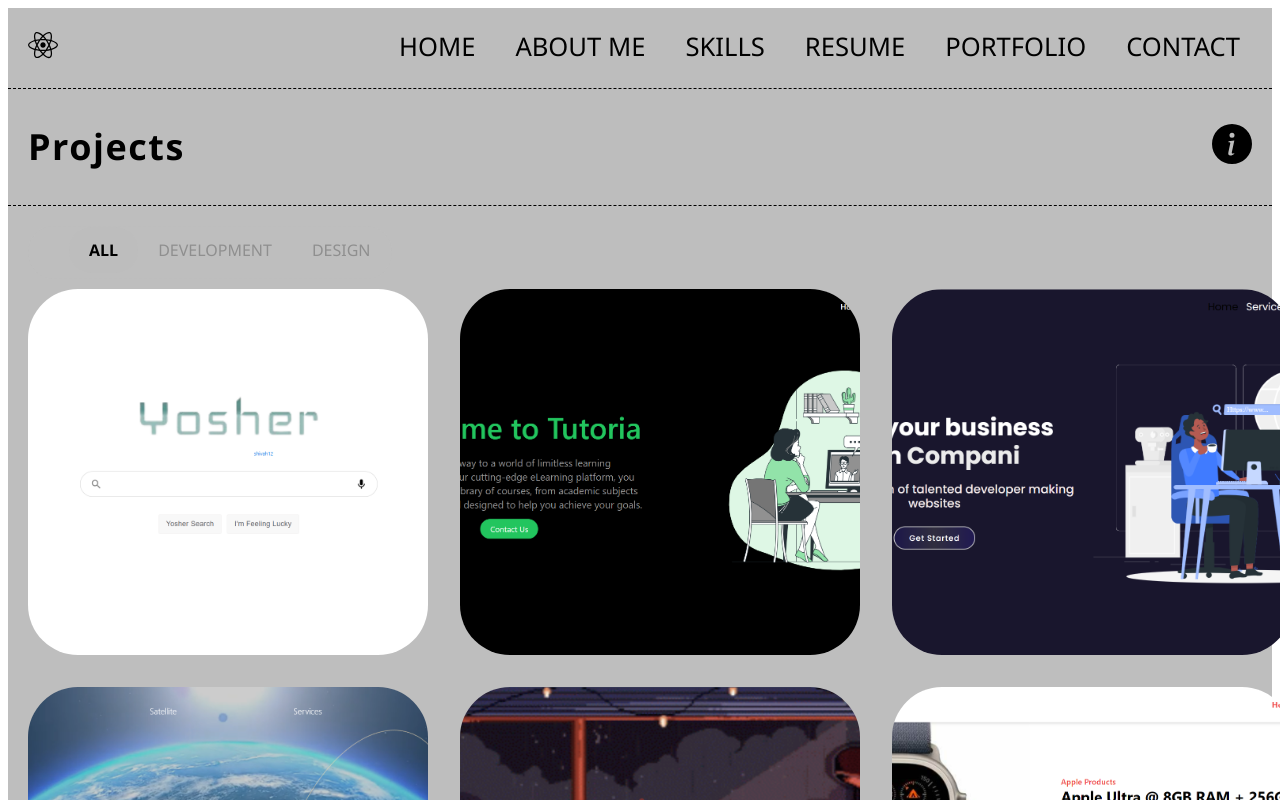
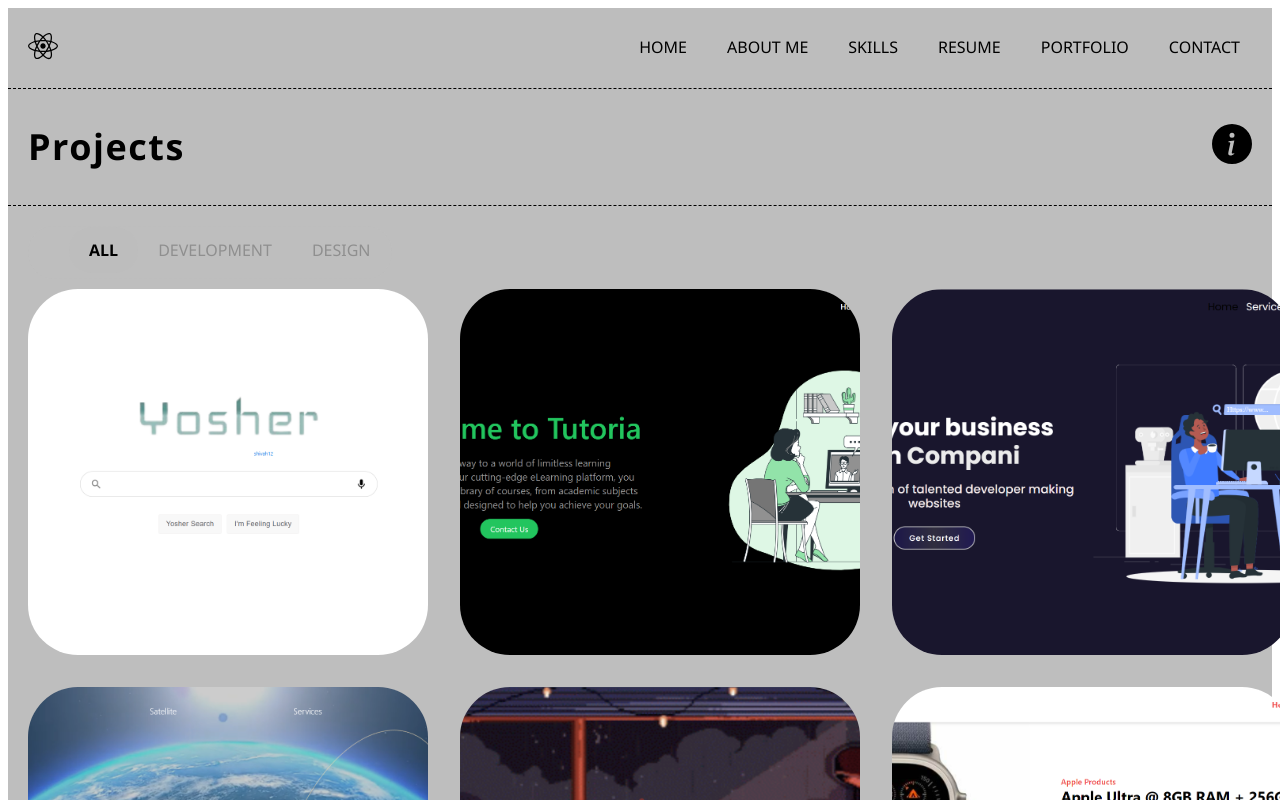
Before and after one commit to shivah12/myportfolio, a React (Create React App) app: page /portfolio in a window 1280 px wide. Shown: the top 800 px of the page. Built offline with nearby package versions, Linux system fonts and the light colour scheme.

Commit message:
Update styles.scss

```diff
--- a/src/components/navBar/styles.scss
+++ b/src/components/navBar/styles.scss
@@ -1,35 +1,41 @@
-.navbar{
+.navbar {
   background-color: #bdbdbd;
   height: 80px;
   display: flex;
   justify-content: center;
   align-items: center;
-    font-size: 1.2rem;
+  font-size: 0.9rem;
   position: sticky;
+}
 
-    &__container{
+
+.navbar__container {
   display: flex;
   align-items: center;
   width: 100%;
   height: inherit;
   padding: 0px 20px;
   flex: 1;
-        &__logo{
+}
+
+.navbar__container__logo {
   color: #000000;
   cursor: pointer;
 }
 
-        &__menu{
+.navbar__container__menu {
   display: flex;
   list-style: none;
   text-align: center;
+}
 
-            &__item{
+.navbar__container__menu__item {
   line-height: 40px;
   margin-right: 1.5rem;
-                font-size: 1.6rem;
+  font-size: 1rem;
+}
 
-                &::after{
+.navbar__container__menu__item::after {
   content: '';
   display: block;
   height: 3px;
@@ -38,27 +44,23 @@
   transition: all 0.5s ease;
 }
 
-                &:hover::after{
+.navbar__container__menu__item:hover::after {
   width: 100%;
   background: #000000;
 }
 
-                &__links{
+.navbar__container__menu__item__links {
   color: #000000;
   text-decoration: none;
   padding: 0.5rem;
 }
-            }
-        }
-    }
-}
 
-.nav-icon{
+.nav-icon {
   display: none;
 }
 
-@media only screen and (max-width : 768px){
-    .navbar__container__menu{
+@media only screen and (max-width: 768px) {
+  .navbar__container__menu {
     display: flex;
     flex-direction: column;
     justify-content: center;
@@ -68,21 +70,21 @@
     left: -110%;
     opacity: 1;
     transition: all 0.5s ease;
+  }
 
-        &.active{
+  .navbar__container__menu.active {
     background: #181818;
     left: 0px;
     opacity: 1;
   }
 
-        &__item{
+  .navbar__container__menu__item {
     border-bottom: 1px solid #282828;
     margin: 0px;
     padding: 20px 0px;
   }
-    }
 
-    .nav-icon{
+  .nav-icon {
     display: block;
     cursor: pointer;
     color: #000000;
```
Lines whose indentation alone changed are shown as unchanged.
